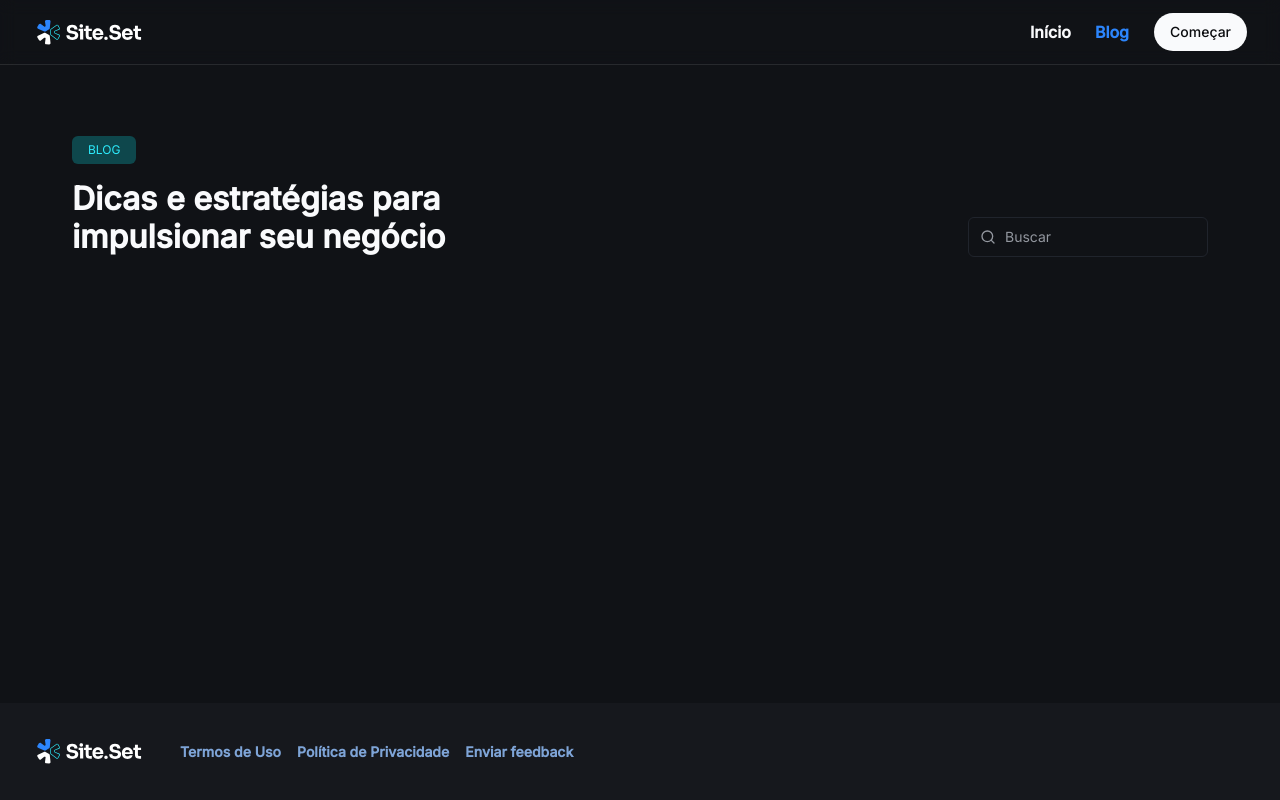
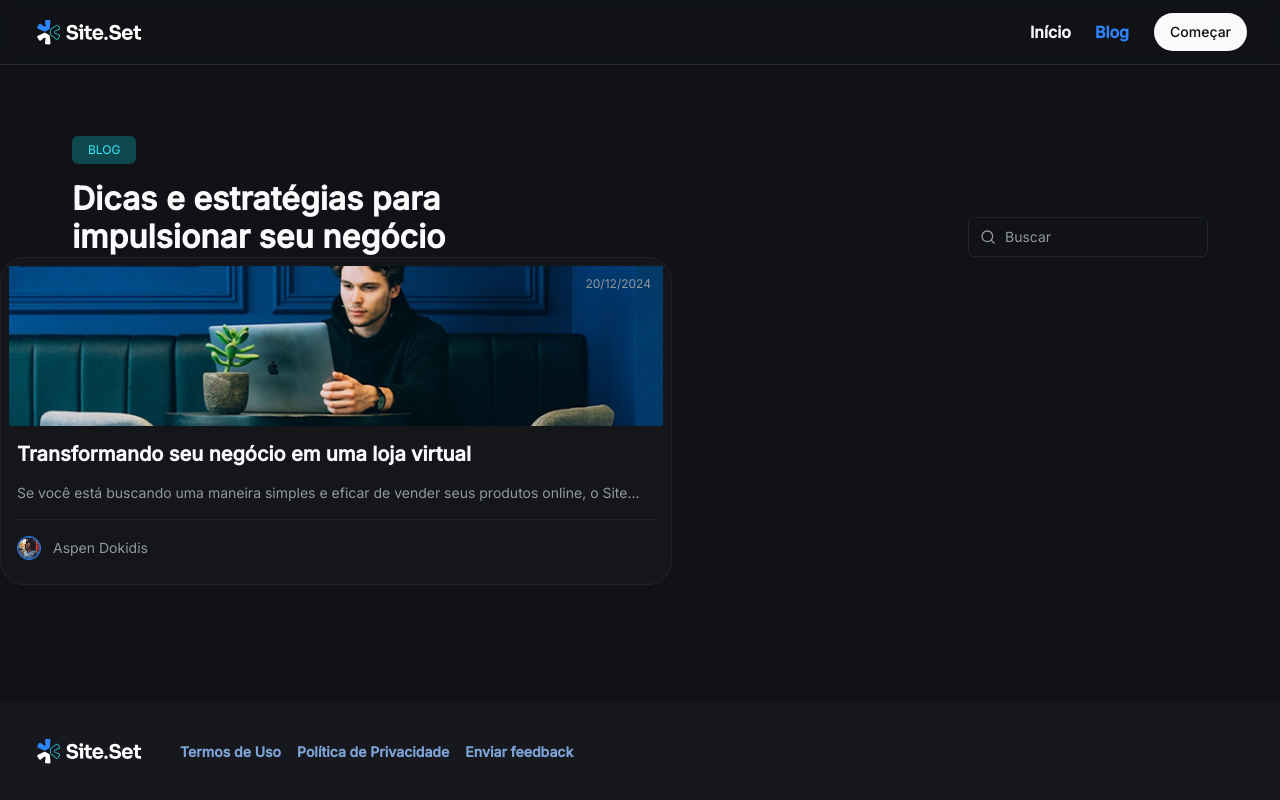
Before and after one commit to NandoFilter/next-site-blog, a Next.js app: page /blog in a window 1280 px wide. Built offline with nearby package versions, Linux system fonts and the light colour scheme; a web font is replaced by a local one.

Commit message:
FEAT: Post Card Component

```diff
--- a/src/templates/blog/blog-list.tsx
+++ b/src/templates/blog/blog-list.tsx
@@ -1,5 +1,6 @@
 import { Search } from "@/components/search";
 import { useRouter } from "next/router";
+import { PostCard } from "./components/post-card";
 
 export function BlogList() {
   const router = useRouter()
@@ -29,6 +30,7 @@ export function BlogList() {
       </header>
 
       {/* Listagem de Posts */}
+      <PostCard />
     </div>
   )
 }
--- /dev/null
+++ b/src/templates/blog/components/post-card/index.ts
@@ -0,0 +1 @@
+export * from './post-card'
--- /dev/null
+++ b/src/templates/blog/components/post-card/post-card.tsx
@@ -0,0 +1,55 @@
+import Image from "next/image"
+import Link from "next/link"
+
+export const PostCard = () => {
+  return (
+    <Link href={`/blog/`} className="w-full max-w-2xl rounded-3xl border-[1px] border-gray-400 bg-gray-600 overflow-hidden transition-all duration-300 hover:border-[1px] hover:border-blue-300">
+      {/* Post Content */}
+      <div className="p-2 rounded-md overflow-hidden">
+        {/* Image Container */}
+        <div className="relative">
+          <div className="absolute top-0 right-0 px-3 py-1">
+            <span className="text-gray-300 text-body-xs">
+              20/12/2024
+            </span>
+          </div>
+
+          <Image
+            src={`/assets/primeiro-post.png`}
+            alt=""
+            width={288}
+            height={144}
+            className="w-full h-40 object-cover object-center"
+          />
+        </div>
+
+        {/* Post Info */}
+        <div className="px-2 mt-4 space-y-4">
+          <h2 className="text-heading-sm text-gray-100 line-clamp-3">
+            Transformando seu negócio em uma loja virtual
+          </h2>
+
+          <p className="text-body-sm text-gray-300 line-clamp-3">
+            Se você está buscando uma maneira simples e eficar de vender seus produtos online, o Site...
+          </p>
+
+          {/* Post Footer */}
+          <div className="flex items-center gap-3 border-t border-gray-400 py-4">
+            <div className="relative h-5 w-5 md:h-6 md:w-6 overflow-hidden rounded-full border-blue-200 border-[1px]">
+              <Image
+                src={`/customer-01.png`}
+                alt=""
+                fill
+                className="object-cover rounded-md"
+              />
+            </div>
+
+            <span className="text-body-sm text-gray-300">
+              Aspen Dokidis
+            </span>
+          </div>
+        </div>
+      </div>
+    </Link>
+  )
+}
```
